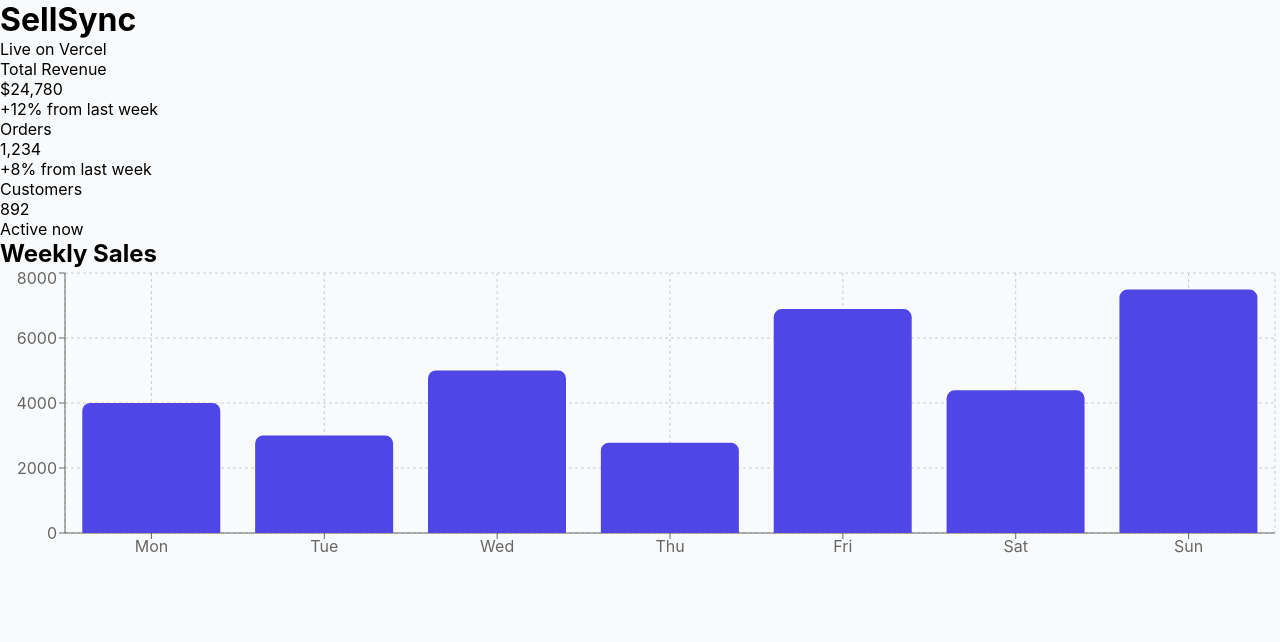
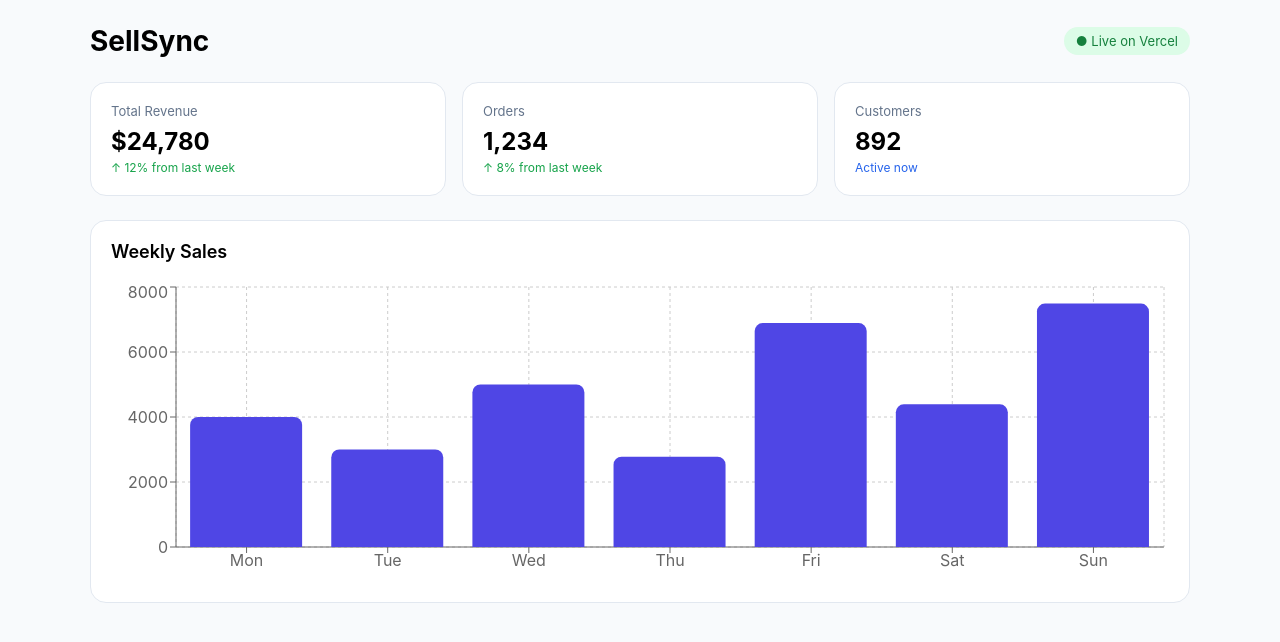
Before and after one commit to francisyakubu563-lab/Sellsync, a React (Vite) app: page / in a window 1280 px wide. Shown: the top 642 px of the page. Built offline with nearby package versions, Linux system fonts and the light colour scheme.

Commit message:
Refactor App component and update styles
Refactor App component structure and styling.

```diff
--- a/src/App.jsx
+++ b/src/App.jsx
@@ -1,5 +1,4 @@
-import { useState } from "react"
-import { BarChart, Bar, XAxis, YAxis, CartesianGrid, Tooltip, ResponsiveContainer, LineChart, Line } from "recharts"
+import { BarChart, Bar, XAxis, YAxis, CartesianGrid, Tooltip, ResponsiveContainer } from "recharts"
 
 const salesData = [
   { name: 'Mon', sales: 4000 },
@@ -11,38 +10,36 @@ const salesData = [
   { name: 'Sun', sales: 7490 },
 ]
 
-function App() {
+export default function App() {
   return (
-    <div className="min-h-screen bg-gray-50 p-6">
-      <div className="max-w-7xl mx-auto">
-        {/* Header */}
-        <div className="flex justify-between items-center mb-8">
-          <h1 className="text-3xl font-bold text-gray-900">SellSync</h1>
-          <span className="bg-green-100 text-green-700 px-3 py-1 rounded-full text-sm">Live on Vercel</span>
+    <div style={{ minHeight: '100vh', background: '#f8fafc', padding: '24px', fontFamily: 'Inter, sans-serif' }}>
+      <div style={{ maxWidth: '1100px', margin: '0 auto' }}>
+
+        <div style={{ display: 'flex', justifyContent: 'space-between', alignItems: 'center', marginBottom: '24px' }}>
+          <h1 style={{ fontSize: '28px', fontWeight: 'bold' }}>SellSync</h1>
+          <span style={{ background: '#dcfce7', color: '#15803d', padding: '6px 12px', borderRadius: '20px', fontSize: '13px' }}>● Live on Vercel</span>
         </div>
 
-        {/* Stats */}
-        <div className="grid grid-cols-1 md:grid-cols-3 gap-6 mb-8">
-          <div className="bg-white p-6 rounded-xl shadow-sm border">
-            <p className="text-gray-500 text-sm">Total Revenue</p>
-            <p className="text-2xl font-bold mt-2">$24,780</p>
-            <p className="text-green-600 text-sm mt-1">+12% from last week</p>
+        <div style={{ display: 'grid', gridTemplateColumns: 'repeat(auto-fit, minmax(220px, 1fr))', gap: '16px', marginBottom: '24px' }}>
+          <div style={{ background: 'white', padding: '20px', borderRadius: '16px', border: '1px solid #e2e8f0' }}>
+            <p style={{ color: '#64748b', fontSize: '13px' }}>Total Revenue</p>
+            <p style={{ fontSize: '24px', fontWeight: 'bold', marginTop: '8px' }}>$24,780</p>
+            <p style={{ color: '#16a34a', fontSize: '12px', marginTop: '4px' }}>↑ 12% from last week</p>
           </div>
-          <div className="bg-white p-6 rounded-xl shadow-sm border">
-            <p className="text-gray-500 text-sm">Orders</p>
-            <p className="text-2xl font-bold mt-2">1,234</p>
-            <p className="text-green-600 text-sm mt-1">+8% from last week</p>
+          <div style={{ background: 'white', padding: '20px', borderRadius: '16px', border: '1px solid #e2e8f0' }}>
+            <p style={{ color: '#64748b', fontSize: '13px' }}>Orders</p>
+            <p style={{ fontSize: '24px', fontWeight: 'bold', marginTop: '8px' }}>1,234</p>
+            <p style={{ color: '#16a34a', fontSize: '12px', marginTop: '4px' }}>↑ 8% from last week</p>
           </div>
-          <div className="bg-white p-6 rounded-xl shadow-sm border">
-            <p className="text-gray-500 text-sm">Customers</p>
-            <p className="text-2xl font-bold mt-2">892</p>
-            <p className="text-blue-600 text-sm mt-1">Active now</p>
+          <div style={{ background: 'white', padding: '20px', borderRadius: '16px', border: '1px solid #e2e8f0' }}>
+            <p style={{ color: '#64748b', fontSize: '13px' }}>Customers</p>
+            <p style={{ fontSize: '24px', fontWeight: 'bold', marginTop: '8px' }}>892</p>
+            <p style={{ color: '#2563eb', fontSize: '12px', marginTop: '4px' }}>Active now</p>
           </div>
         </div>
 
-        {/* Chart */}
-        <div className="bg-white p-6 rounded-xl shadow-sm border">
-          <h2 className="text-lg font-semibold mb-6">Weekly Sales</h2>
+        <div style={{ background: 'white', padding: '20px', borderRadius: '16px', border: '1px solid #e2e8f0' }}>
+          <h2 style={{ fontSize: '18px', fontWeight: '600', marginBottom: '20px' }}>Weekly Sales</h2>
           <ResponsiveContainer width="100%" height={300}>
             <BarChart data={salesData}>
               <CartesianGrid strokeDasharray="3 3" />
@@ -53,9 +50,8 @@ function App() {
             </BarChart>
           </ResponsiveContainer>
         </div>
+
       </div>
     </div>
   )
 }
-
-export default App
```
